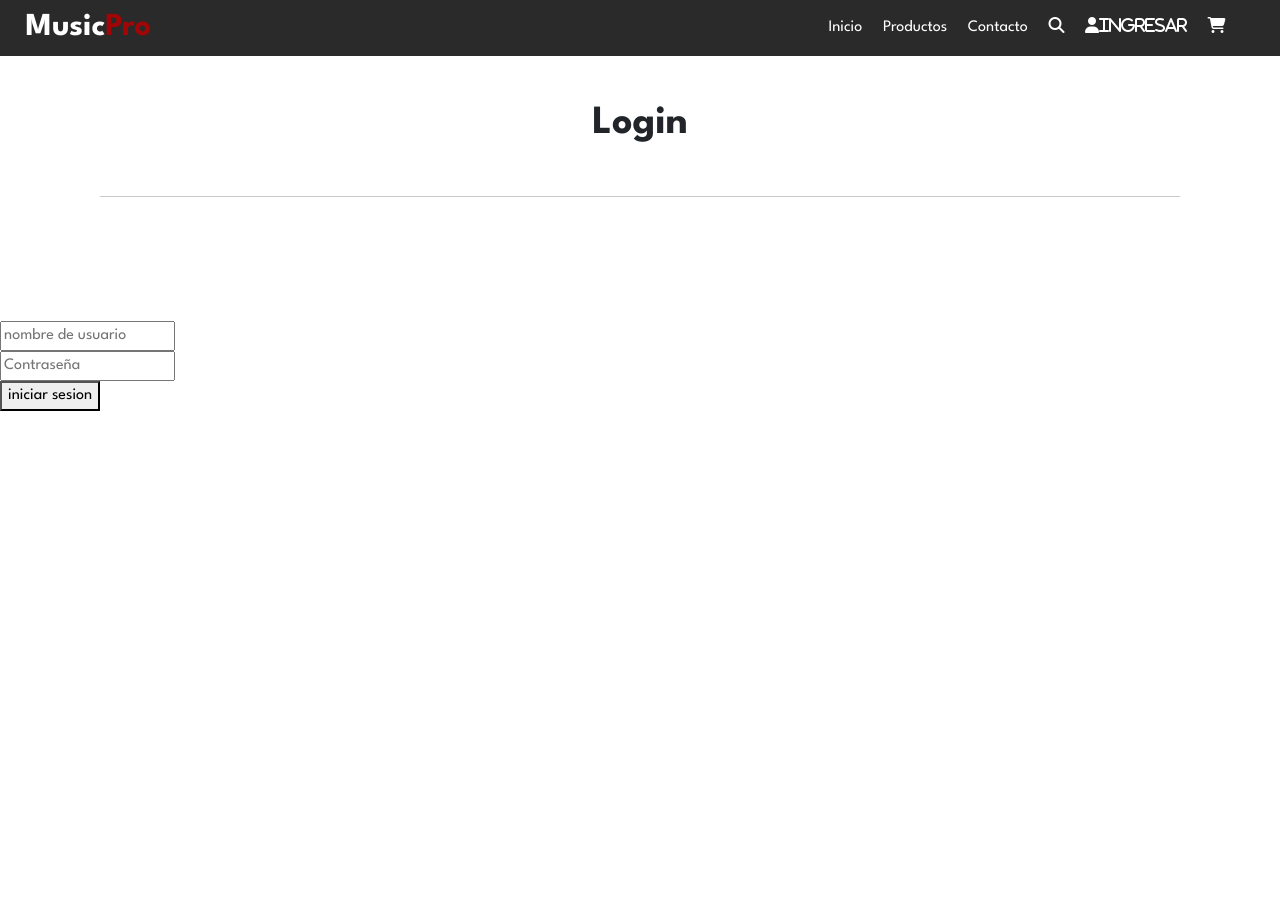
After one commit to FerHenn/Django_MusicPro, a Django app: page /accounts/login/ in a window 1280 px wide. The commit adds this page. Run offline with Django 3.2, Linux system fonts and the light colour scheme; parts of the project's set-up code (start-up, migrations or seed data) failed here and were passed over; some libraries are stand-ins or nearby versions.

Commit message:
Inicio de sesion

```diff
--- a/core/templates/core/navBar.html
+++ b/core/templates/core/navBar.html
@@ -17,14 +17,19 @@
 </head>
 <body>
     <div class="navMenu">
-        <a class="logo" href="">Music<span class="colorJardin">Pro</span></a>
+        <a class="logo" href="{% url 'index' %}">Music<span class="colorJardin">Pro</span></a>
         <div class="menu">
             <ul class="fullMenu" style="align-items: center;">
                 <li><a class="linkMenu" href={% url 'index' %}>Inicio</a></li>
                 <li><a class="linkMenu" href={%url 'productos' %}>Productos</a></li>
                 <li><a class="linkMenu" href={%url 'contacto' %}>Contacto</a></li>
                 <li><a class="linkMenu" href=""><i class="fa-solid fa-magnifying-glass"></i></a></li>
-                <li><a class="linkMenu" href={%url 'index' %}><i class="fa-solid fa-user"></i></a></li>
+                {% if request.user.is_authenticated %}
+                    <li><a class="linkMenu" href={%url 'index' %}><i class="fa-solid fa-user"> {{user.username}} </i></a></li>
+                    <li><a class="linkMenu" href={%url 'exit' %}>Salir</a></li>
+                {% else %}
+                <li><a class="linkMenu" href={%url 'login' %}><i class="fa-solid fa-user">Ingresar</i></a></li>
+                {% endif %}
                 <li><a class="linkMenu" id="cart-icon"><i class="fa-solid fa-cart-shopping"></i></a></li>
                 </li>
 
--- /dev/null
+++ b/core/templates/registration/login.html
@@ -0,0 +1,61 @@
+<!doctype html>
+<html lang="es">
+ {% load static %}
+  <head>
+    <!-- Required meta tags -->
+    <meta charset="utf-8">
+    <meta name="viewport" content="width=device-width, initial-scale=1">
+
+    <!-- Bootstrap CSS -->
+
+    <link rel="shortcut icon" href={% static 'core/img/logo.png' %} sizes="64x64" />
+    <title>Productos</title>
+    <link href="https://cdn.jsdelivr.net/npm/bootstrap@5.1.3/dist/css/bootstrap.min.css" rel="stylesheet" integrity="sha384-1BmE4kWBq78iYhFldvKuhfTAU6auU8tT94WrHftjDbrCEXSU1oBoqyl2QvZ6jIW3" crossorigin="anonymous">
+    <script src="https://kit.fontawesome.com/fef38ef5aa.js" crossorigin="anonymous"></script>
+    <link rel="preconnect" href="https://fonts.googleapis.com">
+    <link rel="preconnect" href="https://fonts.gstatic.com" crossorigin>
+    <link href="https://fonts.googleapis.com/css2?family=League+Spartan:wght@200;400;700;800;900&display=swap" rel="stylesheet">
+    <!--jquery-->
+    <script src="https://ajax.googleapis.com/ajax/libs/jquery/3.6.0/jquery.min.js"></script>
+
+    <!--Bootstrap / Icons-->
+    <link rel="stylesheet" href="https://cdn.jsdelivr.net/npm/bootstrap-icons@1.8.1/font/bootstrap-icons.css">
+    <link rel="stylesheet" href="https://cdnjs.cloudflare.com/ajax/libs/twitter-bootstrap/4.1.3/css/bootstrap.min.css">
+    <link rel="stylesheet" href="https://cdnjs.cloudflare.com/ajax/libs/ionicons/2.0.1/css/ionicons.min.css">
+
+    <!-- CSS -->
+
+    <link rel="stylesheet" href={% static "core/css/productos.css"%}>
+
+</head>
+<body>
+
+    <!--  ================================================ -->
+    <!--                 Navegador predeterminado          -->
+    <!--  ================================================ -->
+
+
+    {% include 'core/navBar.html'%}
+
+    <!--  ================================================ -->
+    <!--                 intro                            -->
+    <!--  ================================================ -->
+
+    <dt class="pad_letras">
+        <h1 class="text-center h1 fw-bold mb-5 mx-1 mx-md-4 mt-4" >Login</h1>
+        <hr class="mx-auto">
+    </dt>
+    <br>
+    <form action="" method="post">
+        {% csrf_token %}
+        <input type="text" name="username" placeholder="nombre de usuario">
+        <br>
+        <input type="password" name="password" placeholder="Contraseña">
+        <br>
+        <button type="submit">iniciar sesion</button>
+    </form>
+
+
+
+
+</body>
--- a/core/urls.py
+++ b/core/urls.py
@@ -1,6 +1,6 @@
 from django.db import router
 from django.urls import path, include
-from .views import index,contacto,productos,crud, mod_prod, eliminar_prod, formulario, ProductoViewset
+from .views import index,contacto,productos,crud, mod_prod, eliminar_prod, formulario, ProductoViewset, exit
 from rest_framework import routers
 # from django.conf import settings #media
 # from django.conf.urls.static import static #media
@@ -17,6 +17,7 @@ urlpatterns = [
     path('mod_prod/<id>',mod_prod, name='mod'),
     path('eliminar_prod/<id>',eliminar_prod, name='eliminar'),
     path('formulario', formulario, name='formulario'),
+    path('logout/', exit, name='exit'),
 ]
 
 #if settings.DEBUG:
--- a/django_MusicPro/settings.py
+++ b/django_MusicPro/settings.py
@@ -41,6 +41,7 @@ INSTALLED_APPS = [
     'core.apps.CoreConfig',
     'django.contrib.humanize',
     'rest_framework',
+
 
 ]
 
@@ -132,3 +133,7 @@ MEDIA_ROOT = os.path.join(BASE_DIR, "media")
 # https://docs.djangoproject.com/en/3.2/ref/settings/#default-auto-field
 
 DEFAULT_AUTO_FIELD = 'django.db.models.BigAutoField'
+
+#VARIABLES DE REDIRECCION DE LOGIN Y LOGOUT
+LOGIN_REDIRECT_URL = 'index'
+LOGOUT_REDIRECT_URL = 'index'
--- a/django_MusicPro/urls.py
+++ b/django_MusicPro/urls.py
@@ -22,6 +22,7 @@ from django.conf.urls.static import static
 urlpatterns = [
     path('', include('core.urls')),
     path('admin/', admin.site.urls),
+    path('accounts/', include('django.contrib.auth.urls')),
 ]
 
 if settings.DEBUG:
```
Also changed, not shown: core/views.py (+7 -0 lines), db.sqlite3.
